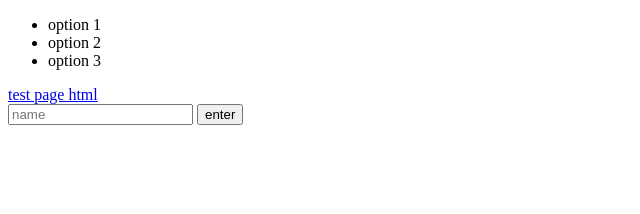
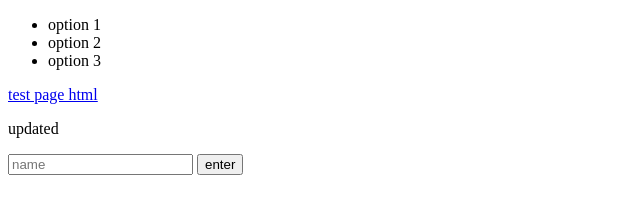
Before and after one commit to Aaryashreee/Addressbook_sh, a plain HTML site: page index.html in a window 1280 px wide. Shown: the whole page, without its empty margins (0-640 px from the left). Drawn offline with Linux system fonts and the light colour scheme.

Commit message:
Update index.html
update text added

```diff
--- a/index.html
+++ b/index.html
@@ -10,7 +10,7 @@
             <li>option 3</li>
         </ul>
         <a href="https://google.com">test page html</a>
-<!--         <img src="https://thenationroar.com/wp-content/uploads/2020/05/minions_screenshot.jpg"> -->
+        <p>updated</p>
        <form action="https://google.com" method="GET">
         <input type="text" placeholder="name">
         <button type="submit">enter</button>
```
